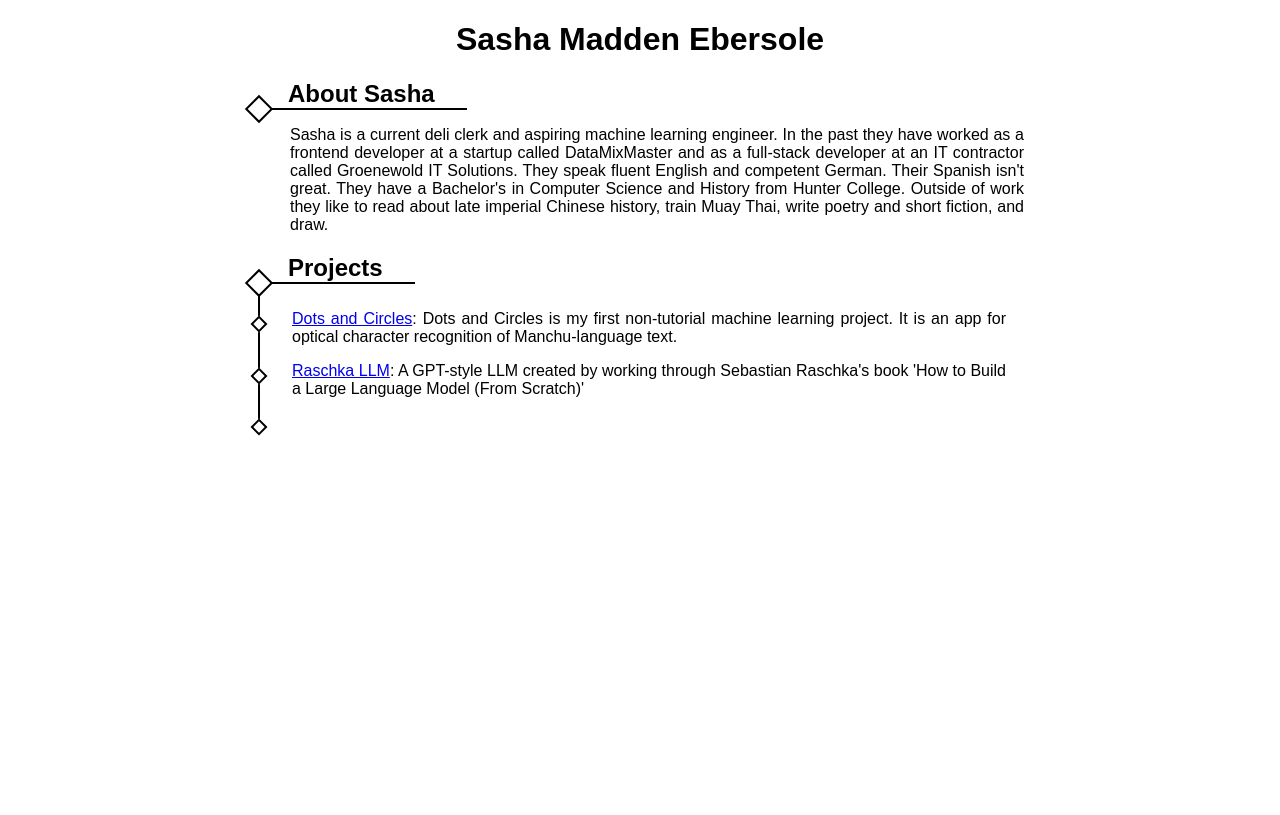
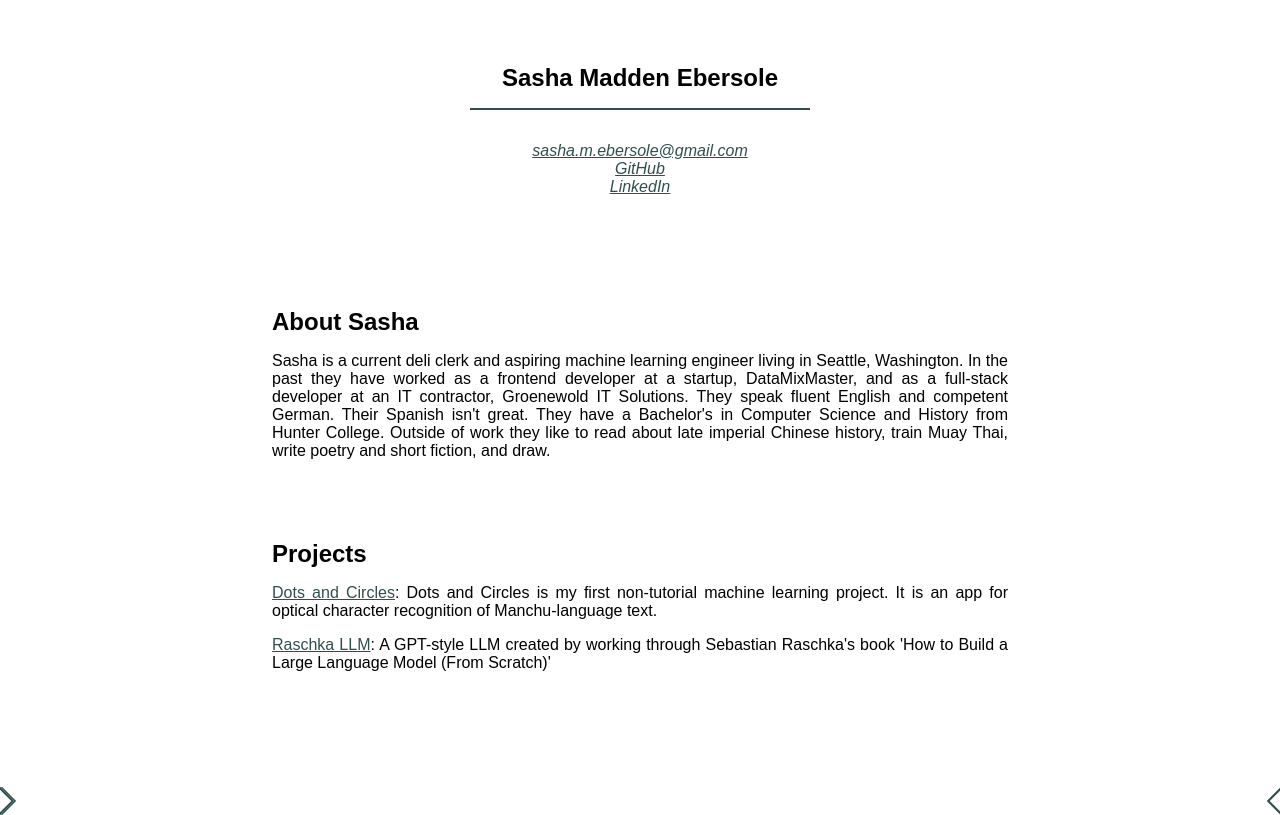
Before and after one commit to AVespaIsNotAMotorcycle/AVespaIsNotAMotorcycle.github.io, a Next.js app: page / in a window 1280 px wide. Built offline with nearby package versions, Linux system fonts and the light colour scheme.

Commit message:
Update layout

```diff
--- a/app/globals.css
+++ b/app/globals.css
@@ -1,7 +1,21 @@
+* { margin: 0; }
 html {
+	--black: black;
+	--white: white;
+	--grey: DarkSlateGrey;
+	--border: 2px solid var(--grey);
+
 	font-family: sans-serif;
+	color: var(--black);
+	background: var(--white);
+}
 
-	--border: 2px solid black;
+@media (prefers-color-scheme: dark) {
+	html {
+		--black: white;
+		--white: black;
+		--grey: LightGrey;
+	}
 }
 
 main {
@@ -13,73 +27,94 @@ main {
 }
 
 section {
-	margin-right: 1rem;
+	/* position: relative; */
+}
+section > * {
+	padding: 0 2rem;
+}
+section:first-child {
+	/* border-right: var(--border); */
+	padding-top: 3rem;
+	padding-bottom: 3rem;
+}
+section:not(:first-child) {
+	/* border-left: var(--border); */
+	padding-bottom: 3rem;
 }
 
 h1 {
+	margin-inline: auto;
+	padding: 1rem 2rem;
+	border-bottom: var(--border);
+	width: fit-content;
+	/* position: relative; */
+}
+
+address {
 	text-align: center;
+	margin: 2rem 0;
+}
+a {
+	color: var(--grey);
+	transition: color 0.15s;
+}
+a:hover,
+a:focus {
+	color: var(--black);
+}
+address a {
+	display: block;
 }
 
 h2 {
-	border-bottom: var(--border);
 	width: fit-content;
-	position: relative;
-	margin-left: 2rem;
-	padding-left: 1rem;
-	padding-right: 2rem;
-	margin-bottom: 0.5rem;
+	/* position: relative; */
+	padding: 2rem;
+	padding-bottom: 1rem;
 }
-h2::before {
+
+/* BIG DIAMOND */
+h1::before,
+h1::after,
+section::before,
+section:first-child::after {
 	content: '';
-	border: 2px solid black;
+	border: var(--border);
 	width: 1rem;
 	height: 1rem;
 	position: absolute;
 	top: calc(100% - 0.5rem - 1px);
-	left: -1.41rem;
+	left: calc(-0.7rem + 1px);
 	transform: rotate(45deg);
+	background: var(--white);
+	z-index: 1;
 }
-
-ul {
-	margin: 10px calc(1rem + 2px);
-	padding: 0;
-	padding-top: 1rem;
-	list-style: none;
-	border-left: var(--border);
-}
-
-p {
-	margin-left: calc(3rem + 2px);
-}
-
-li {
-	padding-left: 2rem;
-	padding-bottom: 1rem;
-	position: relative;
-}
+/* SMALL DIAMOND */
 li::before {
 	content: '';
-	border: 2px solid black;
+	border: var(--border);
 	width: 0.5rem;
 	height: 0.5rem;
 	position: absolute;
 	top: 0.5rem;
-	left: calc(-0.5rem + 1px);
+	left: calc(-1.41rem - 2px);
 	transform: rotate(45deg);
-	background: white;
+	background: var(--white);
 }
-li:last-child {
-	padding-bottom: 1.75rem;
+h1::after,
+section:first-child::after {
+	right: -0.7rem;
+	left: initial;
+}
+section:first-child::before {
+	left: calc(-0.7rem + 3px);
+}
 
+ul {
+	list-style: none;
 }
-li:last-child::after {
-	content: '';
-	border: 2px solid black;
-	width: 0.5rem;
-	height: 0.5rem;
-	position: absolute;
-	top: calc(100% - 0.5rem + 3px);
-	left: calc(-0.5rem + 1px);
-	transform: rotate(45deg);
-	background: white;
+
+li {
+	padding-bottom: 1rem;
+	/* position: relative; */
 }
--- a/app/layout.tsx
+++ b/app/layout.tsx
@@ -1,29 +1,15 @@
 import type { Metadata } from "next";
-import { Geist, Geist_Mono } from "next/font/google";
 import "./globals.css";
 
-const geistSans = Geist({
-  variable: "--font-geist-sans",
-  subsets: ["latin"],
-});
-
-const geistMono = Geist_Mono({
-  variable: "--font-geist-mono",
-  subsets: ["latin"],
-});
-
 export const metadata: Metadata = {
-  title: "Create Next App",
-  description: "Generated by create next app",
+  title: "Sasha Madden Ebersole",
+  description: "Seattle Machine Learning Engineer",
 };
 
 export default function RootLayout({ children }: LayoutProps<"/">) {
   return (
-    <html
-      lang="en"
-      className={`${geistSans.variable} ${geistMono.variable} h-full antialiased`}
-    >
-      <body className="min-h-full flex flex-col">{children}</body>
+    <html lang="en">
+      <body>{children}</body>
     </html>
   );
 }
--- a/app/page.tsx
+++ b/app/page.tsx
@@ -24,21 +24,49 @@ function Projects() {
 	)
 }
 
+const CONTACT = {
+	email: {
+		link: 'mailto:sasha.m.ebersole@gmail.com',
+		name: 'sasha.m.ebersole@gmail.com',
+	},
+	github: {
+		link: 'https://github.com/AVespaIsNotAMotorcycle',
+		name: 'GitHub'
+	},
+	linkedin: {
+		link: 'https://www.linkedin.com/in/sasha-ebersole-481a39257/',
+		name: "LinkedIn",
+	},
+};
+
+function Address() {
+	return (
+			<address>
+				{Object.keys(CONTACT).map((key) => (
+					<a key={key} href={CONTACT[key].link}>{CONTACT[key].name}</a>
+				))}
+			</address>
+	);
+}
+
 export default function Home() {
   return (
 		<main>
-			<h1>Sasha Madden Ebersole</h1>
+			<section>
+				<h1>Sasha Madden Ebersole</h1>
+				<Address />
+			</section>
 			<section>
 				<h2>About Sasha</h2>
 				<p>
-					Sasha is a current deli clerk and aspiring machine learning engineer.
-					In the past they have worked as a frontend developer at a startup
-					called DataMixMaster and as a full-stack developer at an IT contractor
-					called Groenewold IT Solutions. They speak fluent English and competent
-					German. Their Spanish isn't great. They have a Bachelor's in Computer
-					Science and History from Hunter College. Outside of work they like to
-					read about late imperial Chinese history, train Muay Thai, write poetry
-					and short fiction, and draw.
+					Sasha is a current deli clerk and aspiring machine learning engineer
+					living in Seattle, Washington. In the past they have worked as a
+					frontend developer at a startup, DataMixMaster, and as a full-stack
+					developer at an IT contractor, Groenewold IT Solutions. They speak
+					fluent English and competent German. Their Spanish isn't great. They
+					have a Bachelor's in Computer Science and History from Hunter College.
+					Outside of work they like to read about late imperial Chinese history,
+					train Muay Thai, write poetry and short fiction, and draw.
 				</p>
 			</section>
 			<section>
```
